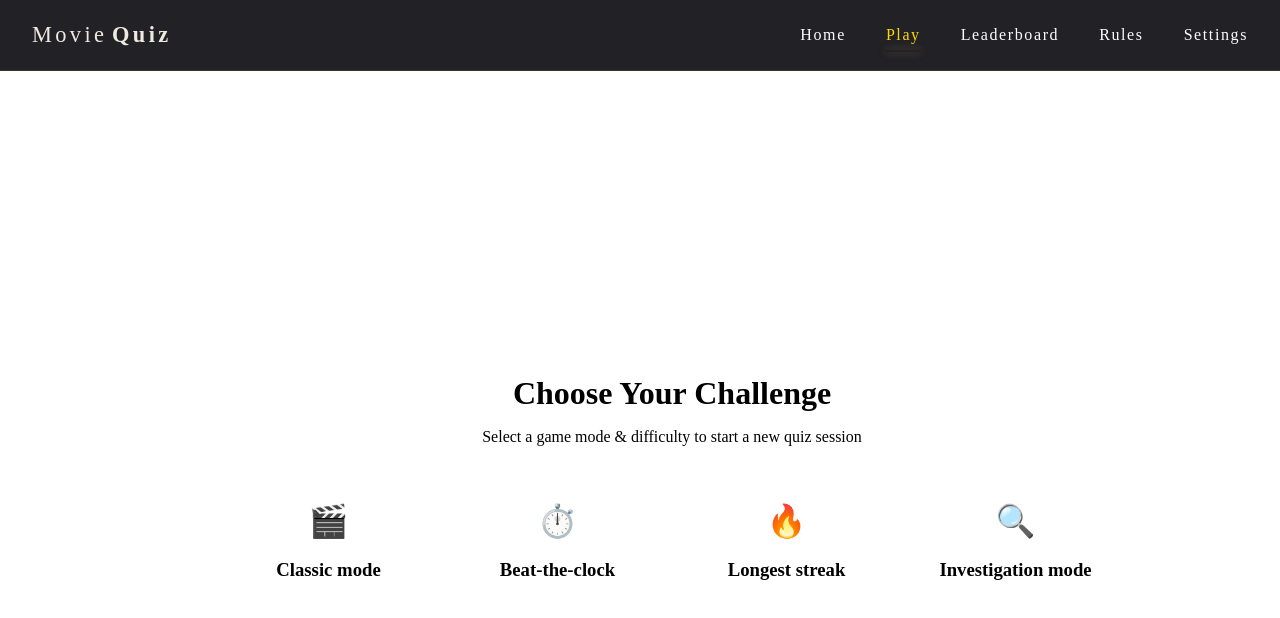
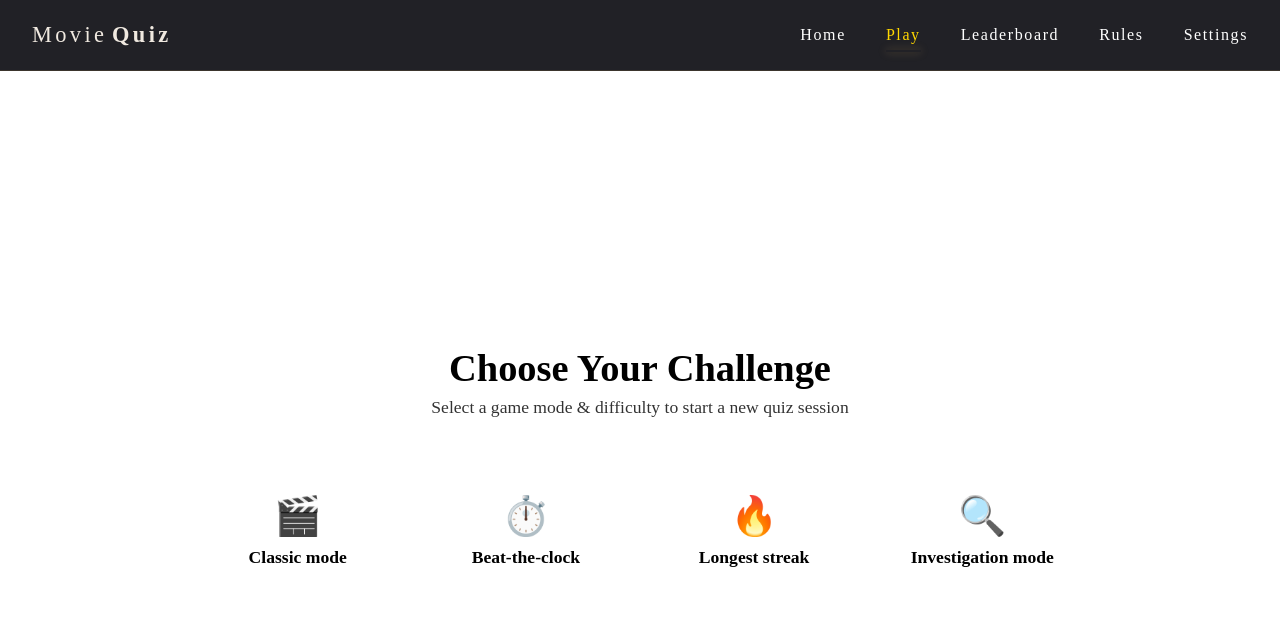
Before and after one commit to krousselet/movie_quiz_china, a Vue app: page /play in a window 1280 px wide. Shown: the top 618 px of the page. Built offline with nearby package versions, Linux system fonts and the light colour scheme; the HTML template or start-up script is replaced by a standard one.

Commit message:
tweaks play style

```diff
--- a/src/pages/Play.vue
+++ b/src/pages/Play.vue
@@ -1,10 +1,14 @@
 <template>
   <section class="play-page">
     <div class="play-container">
+      <!-- TITLE -->
+      <div class="title-group">
         <h1 class="play-title">{{ t('play.pageTitle') }}</h1>
         <p class="play-sub">{{ t('play.pageDescription') }}</p>
+      </div>
 
-      <!-- GAME MODES (TRANSLATED) -->
+      <!-- GAME MODES -->
+      <div class="mode-wrapper" :class="{ slideOut: selectedMode && !difficultyVisible }">
         <div class="mode-grid">
           <div
             v-for="mode in gameModes.modes"
@@ -17,8 +21,10 @@
             <h3>{{ mode.label }}</h3>
           </div>
         </div>
+      </div>
 
-      <!-- DIFFICULTY (TRANSLATED) -->
+      <!-- DIFFICULTY + START BUTTON -->
+      <div class="difficulty-start-wrapper" :class="{ slideIn: selectedMode && difficultyVisible }">
         <div v-if="selectedMode" class="difficulty-section">
           <h3>{{ t('play.chooseDifficulty') }}</h3>
           <div class="difficulty-row">
@@ -34,16 +40,16 @@
           </div>
         </div>
 
-      <!-- START BUTTON -->
         <button v-if="selectedMode && selectedDifficulty" class="start-btn" @click="startGame">
           {{ t('play.startGame') }}
         </button>
+      </div>
     </div>
   </section>
 </template>
 
 <script setup lang="ts">
-import { ref } from 'vue'
+import { ref, computed } from 'vue'
 import { useRouter } from 'vue-router'
 import { useI18n } from 'vue-i18n'
 import { useGameModes } from '@/config/gameMods'
@@ -52,25 +58,28 @@ const router = useRouter()
 const { t } = useI18n()
 const gameModes = useGameModes()
 
-// 👇 Define types
 type ModeId = 'classic' | 'beat-the-clock' | 'longest-streak' | 'investigation'
 type DifficultyId = 'easy' | 'medium' | 'hard' | 'master'
 
-// 👇 Use union type with empty string to allow initial empty value
 const selectedMode = ref<ModeId | ''>('')
 const selectedDifficulty = ref<DifficultyId | ''>('')
 
-// 👇 Typed functions
+// 🔥 ANIMATION CONTROL
+const difficultyVisible = ref(false)
+
 const selectMode = (id: ModeId) => {
   selectedMode.value = id
+  setTimeout(() => {
+    difficultyVisible.value = true
+  }, 300)
 }
+
 const selectDifficulty = (id: DifficultyId) => {
   selectedDifficulty.value = id
 }
 
 const startGame = () => {
   if (!selectedMode.value || !selectedDifficulty.value) return
-
   router.push({
     path: '/game',
     query: {
@@ -84,64 +93,136 @@ const startGame = () => {
 <style scoped lang="scss">
 .play-page {
   width: 100vw;
-  min-height: 100vh;
+  height: 100vh;
   display: flex;
   align-items: center;
   justify-content: center;
   background: var(--bg-primary);
   color: var(--text-primary);
-  padding: 2rem;
+  padding: 1.5rem;
+  overflow: hidden;
+  box-sizing: border-box;
+  position: relative;
 }
 
 .play-container {
   max-width: 900px;
   width: 100%;
   text-align: center;
+  display: flex;
+  flex-direction: column;
+  align-items: center;
+  justify-content: center;
+  gap: 1.5rem;
+}
+
+.title-group {
+  margin-bottom: 0.5rem;
 }
 
 .play-title {
-  font-size: 2rem;
-  margin-bottom: 0.5rem;
+  font-size: clamp(1.6rem, 5vw, 2.4rem);
   color: var(--cinema-gold);
+  margin: 0;
+}
+
+.play-sub {
+  font-size: clamp(0.9rem, 2.5vw, 1.1rem);
+  opacity: 0.8;
+  margin-top: 0.4rem;
+}
+
+// ------------------------------
+// MODES WITH SLIDE ANIMATION
+// ------------------------------
+.mode-wrapper {
+  width: 100%;
+  transition:
+    transform 0.45s ease-out,
+    opacity 0.35s ease;
+}
+
+.mode-wrapper.slideOut {
+  transform: translateX(-150vw);
+  opacity: 0;
 }
 
 .mode-grid {
   display: grid;
-  grid-template-columns: repeat(auto-fit, minmax(180px, 1fr));
-  gap: 1rem;
-  margin: 2rem 0;
+  grid-template-columns: repeat(auto-fit, minmax(140px, 1fr));
+  gap: 0.8rem;
+  width: 100%;
 }
 
 .mode-card {
   background: var(--bg-secondary);
   border: 1px solid var(--border-color);
-  border-radius: 10px;
-  padding: 1.5rem 1rem;
+  border-radius: 12px;
+  padding: clamp(1rem, 4vw, 1.6rem) 0.8rem;
   cursor: pointer;
-  transition: 0.2s;
+  transition: all 0.25s ease;
+  user-select: none;
 
   &.active {
     border-color: var(--cinema-gold);
-    background: rgba(251, 191, 36, 0.1);
+    background: rgba(251, 191, 36, 0.12);
+    transform: scale(1.03);
+  }
+
+  &:hover {
+    transform: scale(1.02);
   }
 }
 
 .mode-icon {
-  font-size: 2rem;
+  font-size: clamp(1.6rem, 6vw, 2.4rem);
   margin-bottom: 0.5rem;
   display: block;
 }
 
+.mode-card h3 {
+  font-size: clamp(0.9rem, 3vw, 1.1rem);
+  margin: 0;
+}
+
+// ------------------------------
+// DIFFICULTY + START (SLIDE IN)
+// ------------------------------
+.difficulty-start-wrapper {
+  width: 100%;
+  position: absolute;
+  transform: translateX(150vw);
+  opacity: 0;
+  transition:
+    transform 0.45s ease-out,
+    opacity 0.35s ease;
+  display: flex;
+  flex-direction: column;
+  align-items: center;
+  gap: 1.5rem;
+}
+
+.difficulty-start-wrapper.slideIn {
+  position: static;
+  transform: translateX(0);
+  opacity: 1;
+}
+
 .difficulty-section {
-  margin: 2rem 0;
+  width: 100%;
+}
+
+.difficulty-section h3 {
+  font-size: clamp(1rem, 4vw, 1.4rem);
+  margin-bottom: 0.8rem;
 }
 
 .difficulty-row {
   display: flex;
-  gap: 1rem;
+  gap: 0.7rem;
   justify-content: center;
   flex-wrap: wrap;
-  margin-top: 1rem;
+  margin-top: 0.5rem;
 }
 
 .diff-btn {
@@ -151,22 +232,35 @@ const startGame = () => {
   background: var(--bg-secondary);
   color: var(--text-primary);
   cursor: pointer;
+  font-size: clamp(0.9rem, 2.5vw, 1rem);
+  transition: 0.2s;
 
   &.active {
     background: var(--cinema-gold);
     color: #111;
+    font-weight: bold;
+  }
+
+  &:hover {
+    filter: brightness(1.1);
   }
 }
 
 .start-btn {
-  padding: 1rem 2rem;
-  font-size: 1.1rem;
-  border-radius: 10px;
+  padding: 0.9rem 2rem;
+  font-size: clamp(1rem, 3vw, 1.2rem);
+  border-radius: 12px;
   border: none;
   background: var(--cinema-gold);
   color: #111;
   font-weight: bold;
   cursor: pointer;
-  margin-top: 1rem;
+  transition: 0.25s ease;
+  max-width: 320px;
+  width: 100%;
+
+  &:hover {
+    transform: scale(1.04);
+  }
 }
 </style>
```
Lines whose indentation alone changed are shown as unchanged.
